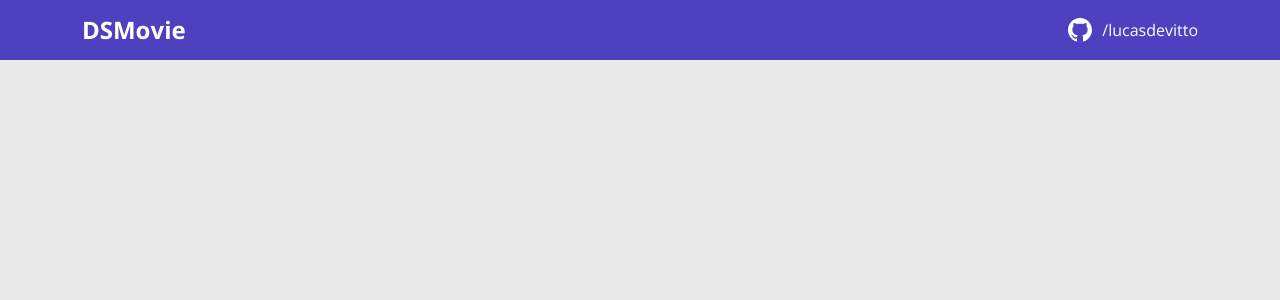
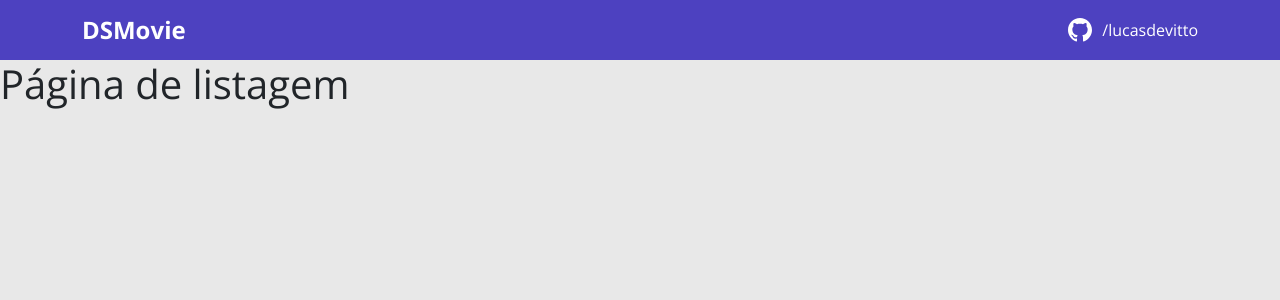
Before and after one commit to lucasdevitto/dsmovie, a React (Create React App) app in the folder frontend/: page / in a window 1280 px wide. Shown: the top 300 px of the page. Built offline with nearby package versions, Linux system fonts and the light colour scheme.

Commit message:
Rotas implementadas

```diff
--- a/frontend/package.json
+++ b/frontend/package.json
@@ -10,9 +10,11 @@
     "@types/node": "^16.7.13",
     "@types/react": "^17.0.20",
     "@types/react-dom": "^17.0.9",
+    "@types/react-router-dom": "5.3.2",
     "bootstrap": "5.1.3",
     "react": "^17.0.2",
     "react-dom": "^17.0.2",
+    "react-router-dom": "6.2.1",
     "react-scripts": "5.0.0",
     "typescript": "^4.4.2",
     "web-vitals": "^2.1.0"
--- a/frontend/src/App.tsx
+++ b/frontend/src/App.tsx
@@ -1,7 +1,20 @@
-import NavBar from "./components/NavBar";
+import { BrowserRouter, Routes, Route } from "react-router-dom";
+import Listing from "pages/Listing";
+import Form from "pages/Form";
+import Navbar from "components/NavBar";
 
 function App() {
-  return <NavBar />;
+  return (
+    <BrowserRouter>
+      <Navbar />
+      <Routes>
+        <Route path="/" element={<Listing />} />
+        <Route path="/form">
+          <Route path=":movieId" element={<Form />} />
+        </Route>
+      </Routes>
+    </BrowserRouter>
+  );
 }
 
 export default App;
--- /dev/null
+++ b/frontend/src/pages/Listing/index.tsx
@@ -0,0 +1,5 @@
+function Listing() {
+  return <h1>Página de listagem</h1>;
+}
+
+export default Listing;
```
Also changed, not shown: frontend/src/pages/Form/index.tsx (added), 1 other file (tests, documents, lock files or other folders).
